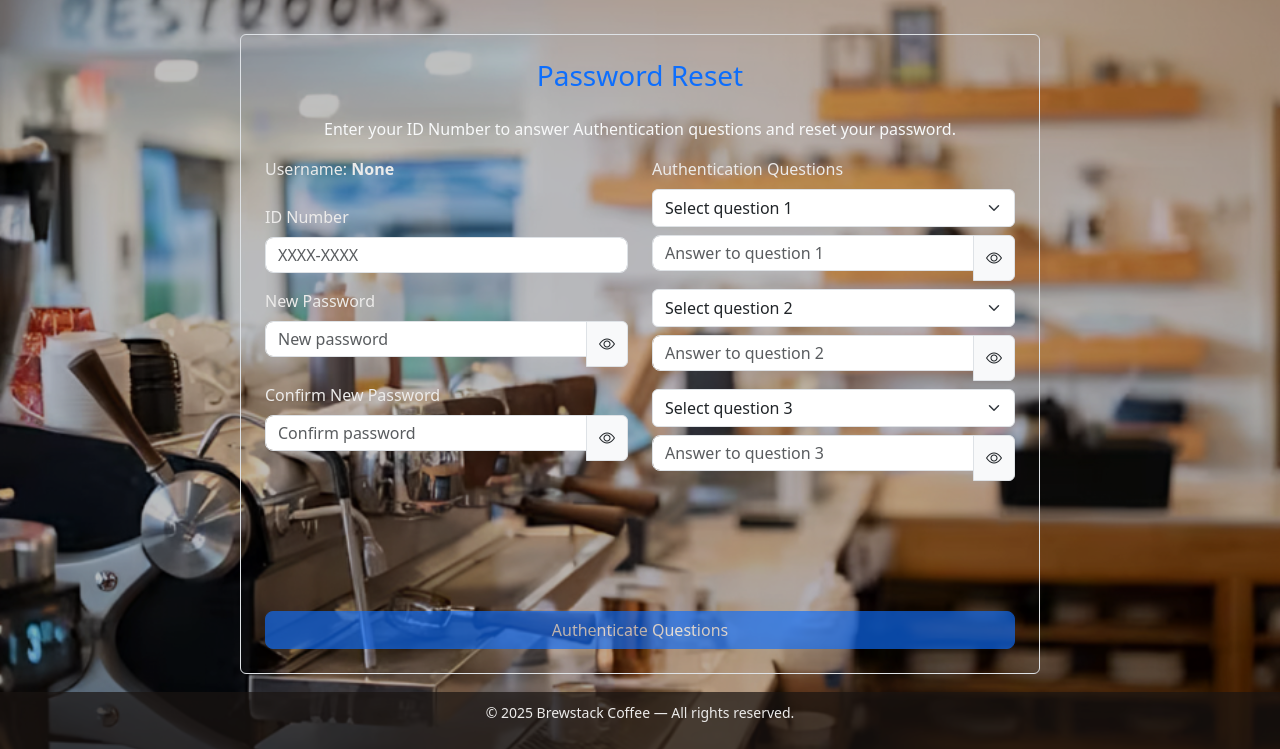
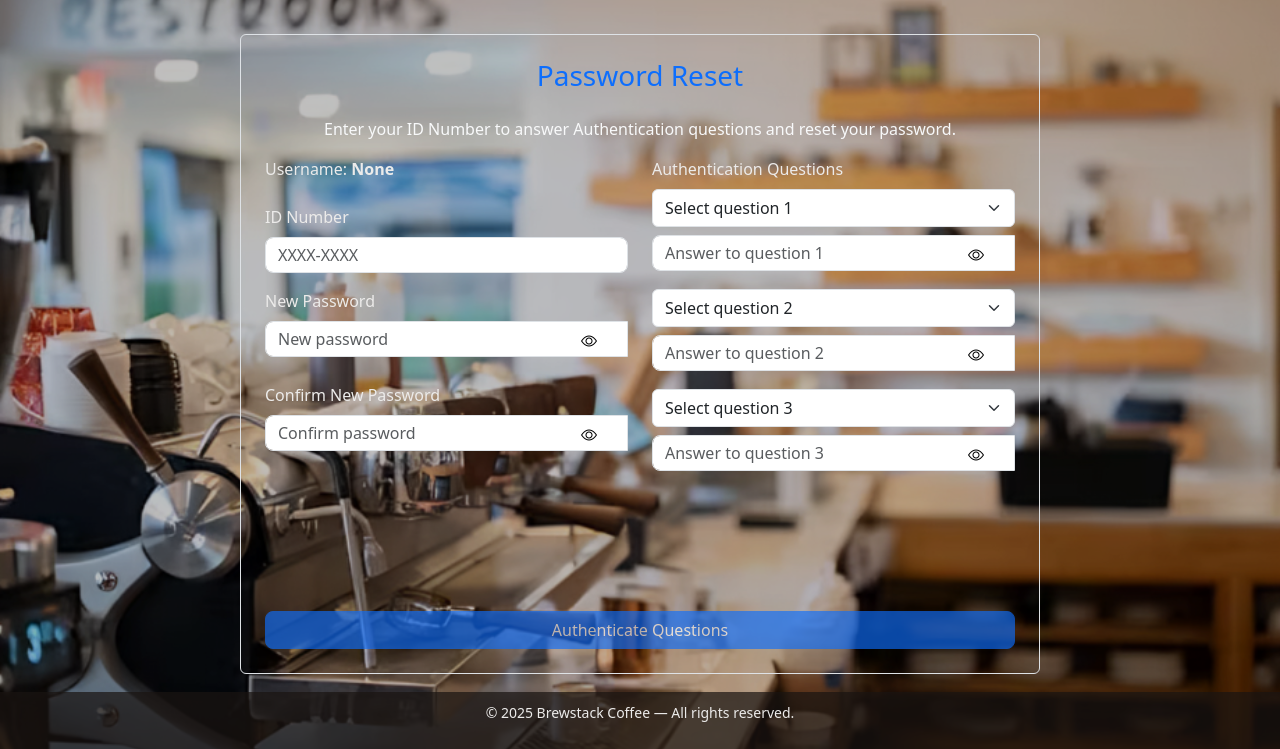
Before and after one commit to lorenx-jboy/jennylyn_coffeejen, a PHP site: page /php/reset_password.php in a window 1280 px wide. Shown: the part 51-800 px from the top of the page. Run offline with PHP 8.4, Linux system fonts and the light colour scheme.

Commit message:
add show password in reset password

```diff
--- a/php/reset_password.php
+++ b/php/reset_password.php
@@ -149,6 +149,41 @@ if (isset($_POST['resetPassword']) && isset($_SESSION['verified_idNo'])) {
     .btn {
         border-radius: 8px;
     }
+
+    /* Remove default show password icon  */
+    input[type="password"]::-ms-reveal,
+    input[type="password"]::-ms-clear {
+        display: none !important;
+    }
+
+    input[type="password"]::-webkit-textfield-decoration-container,
+    input[type="password"]::-webkit-credentials-auto-fill-button {
+        display: none !important;
+        visibility: hidden;
+        pointer-events: none;
+    }
+
+    .span {
+        color: red;
+    }
+
+    /* Remove default show password icon */
+    .form-control.is-valid,
+    .was-validated .form-control:valid {
+        background-image: none !important;
+        padding-right: .75rem !important;
+        /* optional: remove extra space */
+    }
+
+    .toggle-password-btn {
+        top: 20px;
+        right: 25px;
+        transform: translateY(-50%);
+    }
+
+    .toggle-password-btn:focus {
+        outline: 1px solid #744107ff;
+    }
     </style>
 </head>
 
@@ -206,80 +241,13 @@ if (isset($_POST['resetPassword']) && isset($_SESSION['verified_idNo'])) {
 
                 <!-- STEP 2: Verify Security Answers --
                 <?php if ($questions && empty($success)): ?>
-                <form method="POST" class="mt-5">
-                    <input type="hidden" name="resetIdNo" value="<?= htmlspecialchars($idNo) ?>">
-                    <p class="fw-bold text-center mt-2">Answer Your Security Questions</p>
 
-                    <!-- Question 1 --
-                    <div class="mb-4">
-                        <select id="a1_question" class="form-control" name="a1_question" required>
-                            <option value="" disabled selected hidden>Select Question 1</option>
-                            <option value="teacher">Who is your favorite teacher in high school?</option>
-                            <option value="pet">What is the name of your favorite pet?</option>
-                            <option value="best_friend">Who is your best friend in Elementary?</option>
-                            <option value="first_car">What was the make or model of your first car?</option>
-                            <option value="childhood_game">What was your favorite game as a child?</option>
-                            <option value="favorite_food">What is your favorite food?</option>
-                        </select>
-                        <input type="password" name="a1_answer" class="form-control mt-2" required
-                            placeholder="Enter your answer">
-                    </div>
-
-                    <!-- Question 2 --
-                    <div class="mb-4">
-                        <select id="a2_question" class="form-control" name="a2_question" required>
-                            <option value="" disabled selected hidden>Select Question 2</option>
-                            <option value="dream_job">What was your dream job when you were a kid?</option>
-                            <option value="favorite_movie">What is your all-time favorite movie?</option>
-                            <option value="travel_destination">Which country would you love to visit the most?</option>
-                            <option value="hobby">What hobby do you enjoy the most?</option>
-                            <option value="childhood_memory">What is your happiest childhood memory?</option>
-                            <option value="superpower">If you could have any superpower, what would it be?</option>
-                        </select>
-                        <input type="password" name="a2_answer" class="form-control mt-2" required
-                            placeholder="Enter your answer">
-                    </div>
-
-                    <!-- Question 3 --
-                    <div class="mb-4">
-                        <select id="a3_question" class="form-control" name="a3_question" required>
-                            <option value="" disabled selected hidden>Select Question 3</option>
-                            <option value="first_job">What was your first part-time or summer job?</option>
-                            <option value="favorite_book">Which book has influenced you the most?</option>
-                            <option value="childhood_nickname">Did you have a childhood nickname? What was it?</option>
-                            <option value="proud_moment">What is a moment in your life that made you really proud?
-                            </option>
-                            <option value="fear">What is a fear you’ve overcome or still have?</option>
-                            <option value="hidden_talent">Do you have a hidden talent? What is it?</option>
-                        </select>
-                        <input type="password" name="a3_answer" class="form-control mt-2" required
-                            placeholder="Enter your answer">
-                    </div>
-
-                    <button type="submit" name="verifyAnswers" class="btn btn-success w-100 mt-3">
-                        Verify Answers
-                    </button>
-                </form>
 
                 <?php endif; ?>
 
                 <!-- STEP 3: Reset Password --
                 <?php if ($success && !empty($_SESSION['verified_idNo'])): ?>
-                <form method="POST">
-                    <input type="hidden" name="resetIdNo" value="<?= htmlspecialchars($idNo) ?>">
 
-                    <label>New Password</label>
-                    <input type="password" name="newPassword" class="form-control" required
-                        placeholder="Enter new password">
-
-                    <label>Confirm Password</label>
-                    <input type="password" name="confirmNewPassword" class="form-control" required
-                        placeholder="Confirm new password">
-
-                    <button type="submit" name="resetPassword" class="btn btn-primary w-100 mt-2">
-                        Reset Password
-                    </button>
-                </form>
                 <?php endif; ?>
 
             </div> -->
@@ -320,7 +288,11 @@ if (isset($_POST['resetPassword']) && isset($_SESSION['verified_idNo'])) {
                             <div class="input-group">
                                 <input type="password" class="form-control" id="newPassword" name="new_password"
                                     placeholder="New password">
-                    <span class="input-group-text toggle-eye"><i class="bi bi-eye"></i></span>
+                                <button type="button"
+                                    class="toggle-password-btn position-absolute translate-middle-y  bg-transparent border-0 "
+                                    data-type="password" aria-label="Toggle password visibility">
+                                    <i class="bi bi-eye"></i>
+                                </button>
                             </div>
                             <div class="invalid-feedback">
                                 Password is required.
@@ -331,7 +303,8 @@ if (isset($_POST['resetPassword']) && isset($_SESSION['verified_idNo'])) {
                                 style="top: 70px; left: 0; right: 0; opacity: 1; display: none; z-index: 10; border-radius: 5px; transition: opacity 0.5s;">
                                 <div class="mb-2">
                                     <div class="progress">
-                            <div id="strengthBar" class="progress-bar" role="progressbar" style="width: 0%"></div>
+                                        <div id="strengthBar" class="progress-bar" role="progressbar" style="width: 0%">
+                                        </div>
                                     </div>
                                 </div>
                                 <ul class="mb-0" style="list-style: none; padding-left: 0;">
@@ -347,8 +320,13 @@ if (isset($_POST['resetPassword']) && isset($_SESSION['verified_idNo'])) {
                         <div class="mb-3 position-relative">
                             <label for="confirmPassword" class="form-label">Confirm New Password</label>
                             <div class="input-group">
-                    <input type="password" class="form-control" id="confirmPassword" placeholder="Confirm password">
-                    <span class="input-group-text toggle-eye"><i class="bi bi-eye"></i></span>
+                                <input type="password" class="form-control" id="confirmPassword"
+                                    placeholder="Confirm password">
+                                <button type="button"
+                                    class="toggle-password-btn position-absolute translate-middle-y  bg-transparent border-0 "
+                                    data-type="password" aria-label="Toggle password visibility">
+                                    <i class="bi bi-eye"></i>
+                                </button>
                             </div>
                             <div class="invalid-feedback">
                                 Password confirmation does not match.
@@ -380,7 +358,11 @@ if (isset($_POST['resetPassword']) && isset($_SESSION['verified_idNo'])) {
                             <div class="input-group mt-2">
                                 <input type="password" class="form-control authAnswer" name="auth_answer_1"
                                     placeholder="Answer to question 1">
-                    <span class="input-group-text toggle-eye"><i class="bi bi-eye"></i></span>
+                                <button type="button"
+                                    class="toggle-password-btn position-absolute translate-middle-y bg-transparent border-0 "
+                                    data-type="password" aria-label="Toggle password visibility">
+                                    <i class="bi bi-eye"></i>
+                                </button>
                             </div>
                             <div class="invalid-feedback">
                                 Invalid question or answer.
@@ -401,7 +383,11 @@ if (isset($_POST['resetPassword']) && isset($_SESSION['verified_idNo'])) {
                             <div class="input-group mt-2">
                                 <input type="password" class="form-control authAnswer" name="auth_answer_2"
                                     placeholder="Answer to question 2">
-                    <span class="input-group-text toggle-eye"><i class="bi bi-eye"></i></span>
+                                <button type="button"
+                                    class="toggle-password-btn position-absolute translate-middle-y  bg-transparent border-0 "
+                                    data-type="password" aria-label="Toggle password visibility">
+                                    <i class="bi bi-eye"></i>
+                                </button>
                             </div>
                             <div class="invalid-feedback">
                                 Invalid question or answer.
@@ -422,7 +408,11 @@ if (isset($_POST['resetPassword']) && isset($_SESSION['verified_idNo'])) {
                             <div class="input-group mt-2">
                                 <input type="password" class="form-control authAnswer" name="auth_answer_3"
                                     placeholder="Answer to question 3">
-                    <span class="input-group-text toggle-eye"><i class="bi bi-eye"></i></span>
+                                <button type="button"
+                                    class="toggle-password-btn position-absolute translate-middle-y   bg-transparent border-0 "
+                                    data-type="password" aria-label="Toggle password visibility">
+                                    <i class="bi bi-eye"></i>
+                                </button>
                             </div>
                             <div class="invalid-feedback">
                                 Invalid question or answer.
```
Also changed, not shown: css/reset_password.css (added). Lines whose indentation alone changed are shown as unchanged.
